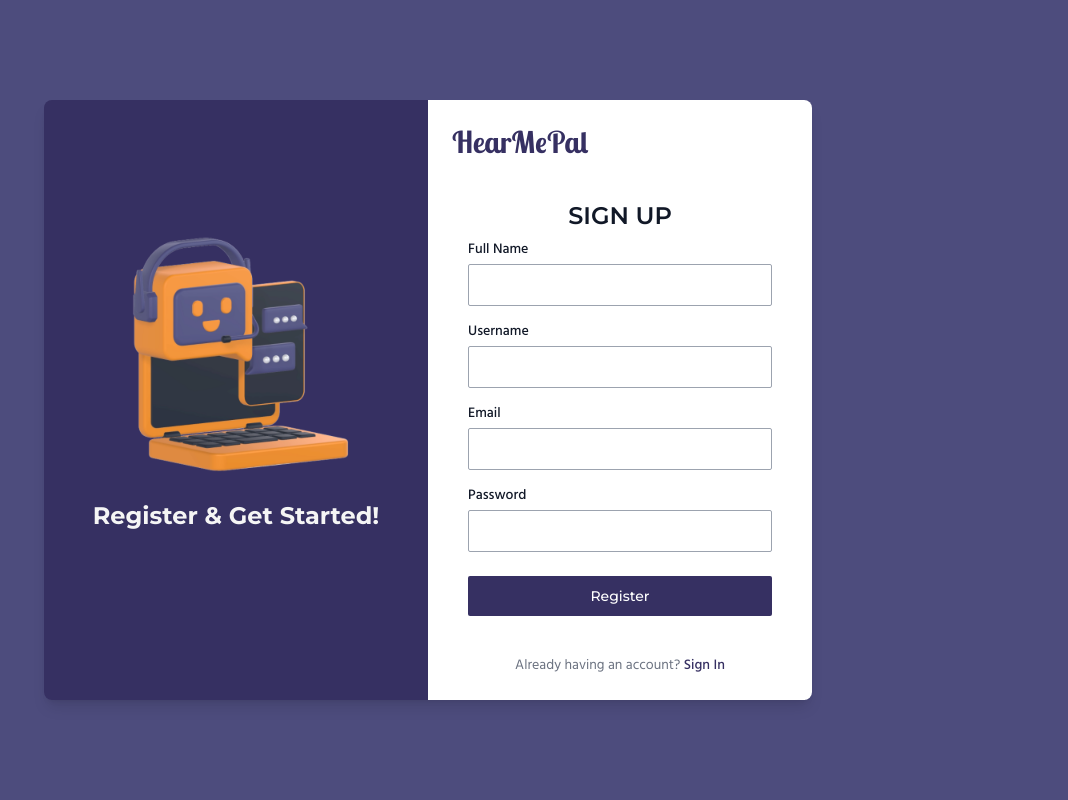
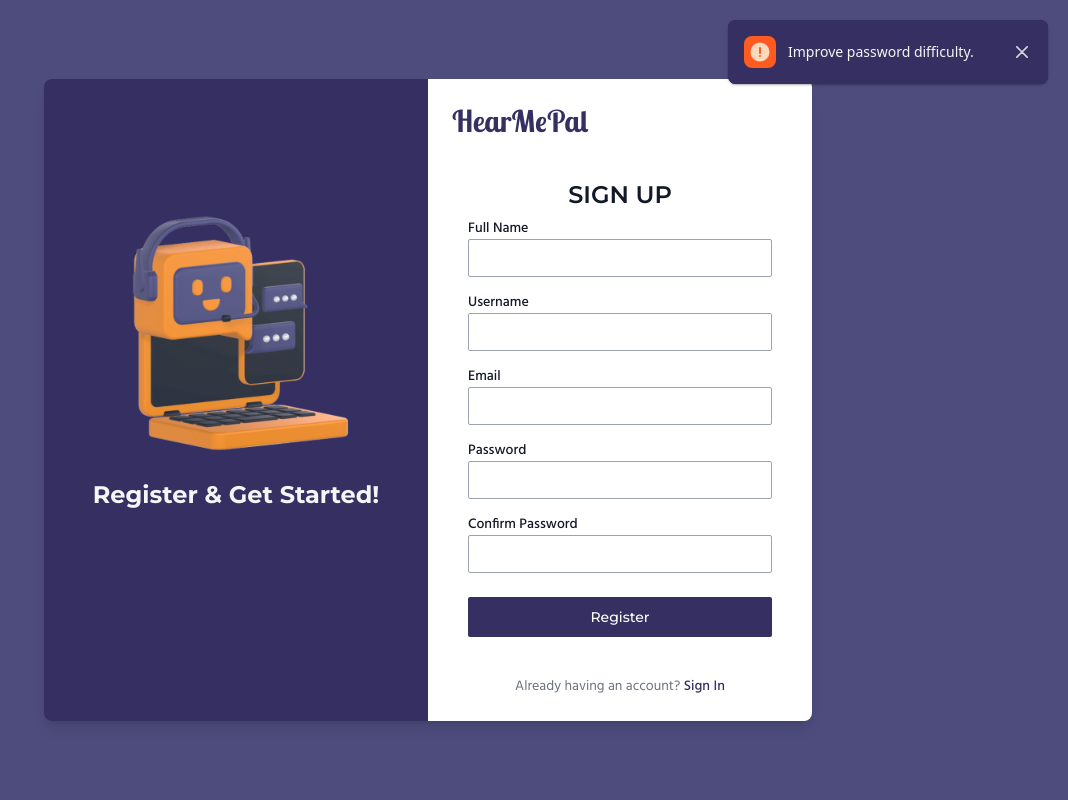
Before and after one commit to AcilRestu12/HearMePal, a Flask app: page /register in a window 1280 px wide. Shown: the whole page, without its empty margins (212-1280 px from the left). Run offline with Flask 3, Linux system fonts and the light colour scheme; parts of the project's set-up code (start-up, migrations or seed data) failed here and were passed over; some libraries are stand-ins or nearby versions.

Commit message:
front-end -> login & register page | add confirm password and minor change || notif | created toast

```diff
--- a/static/dist/css/output.css
+++ b/static/dist/css/output.css
@@ -1138,6 +1138,18 @@ input:checked + .toggle-bg{
   top: 0.75rem;
 }
 
+.bottom-5{
+  bottom: 1.25rem;
+}
+
+.right-5{
+  right: 1.25rem;
+}
+
+.top-5{
+  top: 1.25rem;
+}
+
 .z-10{
   z-index: 10;
 }
@@ -1181,6 +1193,16 @@ input:checked + .toggle-bg{
   margin-bottom: 1rem;
 }
 
+.-mx-1\.5{
+  margin-left: -0.375rem;
+  margin-right: -0.375rem;
+}
+
+.-my-1\.5{
+  margin-top: -0.375rem;
+  margin-bottom: -0.375rem;
+}
+
 .-mb-2{
   margin-bottom: -0.5rem;
 }
@@ -1457,6 +1479,10 @@ input:checked + .toggle-bg{
 
 .max-w-xl{
   max-width: 36rem;
+}
+
+.max-w-xs{
+  max-width: 20rem;
 }
 
 .flex-1{
@@ -1924,6 +1962,56 @@ input:checked + .toggle-bg{
   background-color: rgb(255 255 255 / 0.5);
 }
 
+.bg-lime-50{
+  --tw-bg-opacity: 1;
+  background-color: rgb(247 254 231 / var(--tw-bg-opacity));
+}
+
+.bg-lime-300{
+  --tw-bg-opacity: 1;
+  background-color: rgb(190 242 100 / var(--tw-bg-opacity));
+}
+
+.bg-green-100{
+  --tw-bg-opacity: 1;
+  background-color: rgb(222 247 236 / var(--tw-bg-opacity));
+}
+
+.bg-orange-100{
+  --tw-bg-opacity: 1;
+  background-color: rgb(254 236 220 / var(--tw-bg-opacity));
+}
+
+.bg-red-100{
+  --tw-bg-opacity: 1;
+  background-color: rgb(253 232 232 / var(--tw-bg-opacity));
+}
+
+.bg-orange-700{
+  --tw-bg-opacity: 1;
+  background-color: rgb(180 52 3 / var(--tw-bg-opacity));
+}
+
+.bg-orange-600{
+  --tw-bg-opacity: 1;
+  background-color: rgb(208 56 1 / var(--tw-bg-opacity));
+}
+
+.bg-orange-500{
+  --tw-bg-opacity: 1;
+  background-color: rgb(255 90 31 / var(--tw-bg-opacity));
+}
+
+.bg-green-800{
+  --tw-bg-opacity: 1;
+  background-color: rgb(3 84 63 / var(--tw-bg-opacity));
+}
+
+.bg-red-800{
+  --tw-bg-opacity: 1;
+  background-color: rgb(155 28 28 / var(--tw-bg-opacity));
+}
+
 .p-1{
   padding: 0.25rem;
 }
@@ -1946,6 +2034,10 @@ input:checked + .toggle-bg{
 
 .p-6{
   padding: 1.5rem;
+}
+
+.p-1\.5{
+  padding: 0.375rem;
 }
 
 .px-10{
@@ -2251,6 +2348,51 @@ input:checked + .toggle-bg{
 .text-white{
   --tw-text-opacity: 1;
   color: rgb(255 255 255 / var(--tw-text-opacity));
+}
+
+.text-red-600{
+  --tw-text-opacity: 1;
+  color: rgb(224 36 36 / var(--tw-text-opacity));
+}
+
+.text-green-500{
+  --tw-text-opacity: 1;
+  color: rgb(14 159 110 / var(--tw-text-opacity));
+}
+
+.text-orange-500{
+  --tw-text-opacity: 1;
+  color: rgb(255 90 31 / var(--tw-text-opacity));
+}
+
+.text-red-500{
+  --tw-text-opacity: 1;
+  color: rgb(240 82 82 / var(--tw-text-opacity));
+}
+
+.text-orange-700{
+  --tw-text-opacity: 1;
+  color: rgb(180 52 3 / var(--tw-text-opacity));
+}
+
+.text-orange-600{
+  --tw-text-opacity: 1;
+  color: rgb(208 56 1 / var(--tw-text-opacity));
+}
+
+.text-orange-200{
+  --tw-text-opacity: 1;
+  color: rgb(252 217 189 / var(--tw-text-opacity));
+}
+
+.text-green-200{
+  --tw-text-opacity: 1;
+  color: rgb(188 240 218 / var(--tw-text-opacity));
+}
+
+.text-red-200{
+  --tw-text-opacity: 1;
+  color: rgb(251 213 213 / var(--tw-text-opacity));
 }
 
 .opacity-0{
@@ -2859,6 +3065,18 @@ input:checked + .toggle-bg{
     margin-bottom: calc(1.5rem * var(--tw-space-y-reverse));
   }
 
+  .md\:space-y-4 > :not([hidden]) ~ :not([hidden]){
+    --tw-space-y-reverse: 0;
+    margin-top: calc(1rem * calc(1 - var(--tw-space-y-reverse)));
+    margin-bottom: calc(1rem * var(--tw-space-y-reverse));
+  }
+
+  .md\:space-y-8 > :not([hidden]) ~ :not([hidden]){
+    --tw-space-y-reverse: 0;
+    margin-top: calc(2rem * calc(1 - var(--tw-space-y-reverse)));
+    margin-bottom: calc(2rem * var(--tw-space-y-reverse));
+  }
+
   .md\:rounded-e-lg{
     border-start-end-radius: 0.5rem;
     border-end-end-radius: 0.5rem;
--- a/templates/layouts/home.html
+++ b/templates/layouts/home.html
@@ -14,6 +14,8 @@
 
     {% block content %} {% endblock %}
 
+    {% include 'layouts/partials/notif.html' %}
+
     <script src="https://cdn.jsdelivr.net/npm/flowbite@2.4.1/dist/flowbite.min.js"></script>
 </body>
 </html>
--- /dev/null
+++ b/templates/layouts/partials/notif.html
@@ -0,0 +1,48 @@
+
+<div id="toast-success" class="fixed top-5 right-5 flex items-center w-full max-w-xs p-4 text-text bg-primary rounded-lg shadow" role="alert">
+    <div class="inline-flex items-center justify-center flex-shrink-0 w-8 h-8 bg-green-800 text-green-200 rounded-lg">
+        <svg class="w-5 h-5" aria-hidden="true" xmlns="http://www.w3.org/2000/svg" fill="currentColor" viewBox="0 0 20 20">
+            <path d="M10 .5a9.5 9.5 0 1 0 9.5 9.5A9.51 9.51 0 0 0 10 .5Zm3.707 8.207-4 4a1 1 0 0 1-1.414 0l-2-2a1 1 0 0 1 1.414-1.414L9 10.586l3.293-3.293a1 1 0 0 1 1.414 1.414Z"/>
+        </svg>
+        <span class="sr-only">Check icon</span>
+    </div>
+    <div class="ms-3 text-sm font-normal">Item moved successfully.</div>
+    <button type="button" class="text-gray-300 bg-transparent duration-100 hover:text-text ms-auto -mx-1.5 -my-1.5 hover:bg-secondary rounded-lg focus:ring-2 focus:ring-gray-500 p-1.5 inline-flex items-center justify-center h-8 w-8" data-dismiss-target="#toast-success" aria-label="Close">
+        <span class="sr-only">Close</span>
+        <svg class="w-3 h-3" aria-hidden="true" xmlns="http://www.w3.org/2000/svg" fill="none" viewBox="0 0 14 14">
+            <path stroke="currentColor" stroke-linecap="round" stroke-linejoin="round" stroke-width="2" d="m1 1 6 6m0 0 6 6M7 7l6-6M7 7l-6 6"/>
+        </svg>
+    </button>
+</div>
+
+<div id="toast-danger" class="fixed top-5 right-5 flex items-center w-full max-w-xs p-4 text-text bg-primary rounded-lg shadow" role="alert">
+    <div class="inline-flex items-center justify-center flex-shrink-0 w-8 h-8 bg-red-800 text-red-200 rounded-lg">
+        <svg class="w-5 h-5" aria-hidden="true" xmlns="http://www.w3.org/2000/svg" fill="currentColor" viewBox="0 0 20 20">
+            <path d="M10 .5a9.5 9.5 0 1 0 9.5 9.5A9.51 9.51 0 0 0 10 .5Zm3.707 11.793a1 1 0 1 1-1.414 1.414L10 11.414l-2.293 2.293a1 1 0 0 1-1.414-1.414L8.586 10 6.293 7.707a1 1 0 0 1 1.414-1.414L10 8.586l2.293-2.293a1 1 0 0 1 1.414 1.414L11.414 10l2.293 2.293Z"/>
+        </svg>
+        <span class="sr-only">Error icon</span>
+    </div>
+    <div class="ms-3 text-sm font-normal">Item has been deleted.</div>
+    <button type="button" class="text-gray-300 bg-transparent duration-100 hover:text-text ms-auto -mx-1.5 -my-1.5 hover:bg-secondary rounded-lg focus:ring-2 focus:ring-gray-500 p-1.5 inline-flex items-center justify-center h-8 w-8" data-dismiss-target="#toast-danger" aria-label="Close">
+        <span class="sr-only">Close</span>
+        <svg class="w-3 h-3" aria-hidden="true" xmlns="http://www.w3.org/2000/svg" fill="none" viewBox="0 0 14 14">
+            <path stroke="currentColor" stroke-linecap="round" stroke-linejoin="round" stroke-width="2" d="m1 1 6 6m0 0 6 6M7 7l6-6M7 7l-6 6"/>
+        </svg>
+    </button>
+</div>
+
+<div id="toast-warning" class="fixed top-5 right-5 flex items-center w-full max-w-xs p-4 text-text bg-primary rounded-lg shadow" role="alert">
+    <div class="inline-flex items-center justify-center flex-shrink-0 w-8 h-8 bg-orange-500 text-orange-200 rounded-lg">
+        <svg class="w-5 h-5" aria-hidden="true" xmlns="http://www.w3.org/2000/svg" fill="currentColor" viewBox="0 0 20 20">
+            <path d="M10 .5a9.5 9.5 0 1 0 9.5 9.5A9.51 9.51 0 0 0 10 .5ZM10 15a1 1 0 1 1 0-2 1 1 0 0 1 0 2Zm1-4a1 1 0 0 1-2 0V6a1 1 0 0 1 2 0v5Z"/>
+        </svg>
+        <span class="sr-only">Warning icon</span>
+    </div>
+    <div class="ms-3 text-sm font-normal">Improve password difficulty.</div>
+    <button type="button" class="text-gray-300 bg-transparent duration-100 hover:text-text ms-auto -mx-1.5 -my-1.5 hover:bg-secondary rounded-lg focus:ring-2 focus:ring-gray-500 p-1.5 inline-flex items-center justify-center h-8 w-8" data-dismiss-target="#toast-warning" aria-label="Close">
+        <span class="sr-only">Close</span>
+        <svg class="w-3 h-3" aria-hidden="true" xmlns="http://www.w3.org/2000/svg" fill="none" viewBox="0 0 14 14">
+            <path stroke="currentColor" stroke-linecap="round" stroke-linejoin="round" stroke-width="2" d="m1 1 6 6m0 0 6 6M7 7l6-6M7 7l-6 6"/>
+        </svg>
+    </button>
+</div>
--- a/templates/pages/login.html
+++ b/templates/pages/login.html
@@ -9,7 +9,7 @@
                     <a href="/" class="block w-full text-lg md:pr-6 items-center text-center md:text-right">
                         <span class="font-lobster text-3xl font-semibold text-primary hover:text-primary/90 duration-100">HearMePal</span>
                     </a>
-                    <div class="flex flex-col space-y-4 md:space-y-6">
+                    <div class="flex flex-col space-y-4 md:space-y-6 md:py-4">
                         <h2 class="mx-auto text-xl font-semibold font-montserrat uppercase text-gray-900 md:text-2xl">
                             Login
                         </h2>
@@ -20,7 +20,7 @@
                             </div>
                             <div>
                                 <label for="password" class="block mb-1 text-sm font-medium font-hind text-gray-900">Password</label>
-                                <input type="password" name="password" id="password" placeholder="••••••••" class="mb-1 bg-transparent border border-gray-400 text-gray-900 rounded-sm focus:ring-third focus:border-third block w-full p-2" required="">
+                                <input type="password" name="password" id="password" placeholder="••••••••" class="mb-2 bg-transparent border border-gray-400 text-gray-900 rounded-sm focus:ring-third focus:border-third block w-full p-2" required="">
                             </div>
                             <!-- <div class="flex flex-row items-center justify-between font-medium font-hind">
                                 <div class="flex items-center">
--- a/templates/pages/register.html
+++ b/templates/pages/register.html
@@ -9,7 +9,7 @@
                     <img class="h-fit w-60 md:w-80 lg:max-w-md mx-auto md:mt-10 mb-4 md:mb-0" src="../static/assets/chatbot-support.png" alt="chatbot support illustration">
                     <h1 class="mx-auto text-2xl font-bold font-montserrat text-text">Register & Get Started!</h1>
                 </div>
-                <div class="w-full space-y-6 md:space-y-10 py-6 rounded-b-lg md:rounded-bl-none md:rounded-e-lg bg-white">
+                <div class="w-full space-y-10 md:space-y-10 py-6 rounded-b-lg md:rounded-bl-none md:rounded-e-lg bg-white">
                     <a href="/" class="block w-full text-lg md:pl-6 items-center text-center md:text-left">
                         <span class="font-lobster text-3xl font-semibold text-primary hover:text-primary/90 duration-100">HearMePal</span>
                     </a>
@@ -17,22 +17,26 @@
                         <h2 class="mx-auto text-xl font-semibold font-montserrat uppercase text-gray-900 md:text-2xl">
                             Sign Up
                         </h2>
-                        <form action="/register" method="POST" class="w-full px-10 mx-auto space-y-4">
+                        <form action="/register" method="POST" class="w-full px-10 mx-auto space-y-6 md:space-y-4">
                             <div>
-                                <label for="full_name" class="block mb-1 text-sm font-medium font-hind text-gray-900">Full Name</label>
-                                <input type="text" name="full_name" id="full_name" class="bg-transparent border border-gray-400 text-gray-900 rounded-sm focus:ring-third focus:border-third block w-full p-2" placeholder="" required>
+                                <label for="full_name" class="block text-sm font-medium font-hind text-gray-900">Full Name</label>
+                                <input type="text" name="full_name" id="full_name" class="bg-transparent border border-gray-400 text-gray-900 rounded-sm focus:ring-third focus:border-third block w-full px-2 py-1.5" placeholder="" required>
                             </div>
                             <div>
-                                <label for="username" class="block mb-1 text-sm font-medium font-hind text-gray-900">Username</label>
-                                <input type="text" name="username" id="username" class="bg-transparent border border-gray-400 text-gray-900 rounded-sm focus:ring-third focus:border-third block w-full p-2" placeholder="" required>
+                                <label for="username" class="block text-sm font-medium font-hind text-gray-900">Username</label>
+                                <input type="text" name="username" id="username" class="bg-transparent border border-gray-400 text-gray-900 rounded-sm focus:ring-third focus:border-third block w-full px-2 py-1.5" placeholder="" required>
                             </div>
                             <div>
-                                <label for="email" class="block mb-1 text-sm font-medium font-hind text-gray-900">Email</label>
-                                <input type="email" name="email" id="email" class="bg-transparent border border-gray-400 text-gray-900 rounded-sm focus:ring-third focus:border-third block w-full p-2" placeholder="" required>
+                                <label for="email" class="block text-sm font-medium font-hind text-gray-900">Email</label>
+                                <input type="email" name="email" id="email" class="bg-transparent border border-gray-400 text-gray-900 rounded-sm focus:ring-third focus:border-third block w-full px-2 py-1.5" placeholder="" required>
                             </div>
                             <div>
-                                <label for="password" class="block mb-1 text-sm font-medium font-hind text-gray-900">Password</label>
-                                <input type="password" name="password" id="password" class="mb-2 bg-transparent border border-gray-400 text-gray-900 rounded-sm focus:ring-third focus:border-third block w-full p-2" placeholder="" required>
+                                <label for="password" class="block text-sm font-medium font-hind text-gray-900">Password</label>
+                                <input type="password" name="password" id="password" class="bg-transparent border border-gray-400 text-gray-900 rounded-sm focus:ring-third focus:border-third block w-full px-2 py-1.5" placeholder="" required>
+                            </div>
+                            <div>
+                                <label for="confirm_password" class="block text-sm font-medium font-hind text-gray-900">Confirm Password</label>
+                                <input type="password" name="confirm_password" id="confirm_password" class="mb-2 bg-transparent border border-gray-400 text-gray-900 rounded-sm focus:ring-third focus:border-third block w-full px-2 py-1.5" placeholder="" required>
                             </div>
                             <button type="submit" class="w-full text-white bg-primary hover:bg-primary/90 focus:ring-4 focus:outline-none focus:ring-primary/50 font-medium font-montserrat rounded-sm text-sm px-5 py-2.5 text-center">Register</button>
                         </form>
```
Also changed, not shown: other parts of static/dist/css/output.css (+86 -0 lines).
